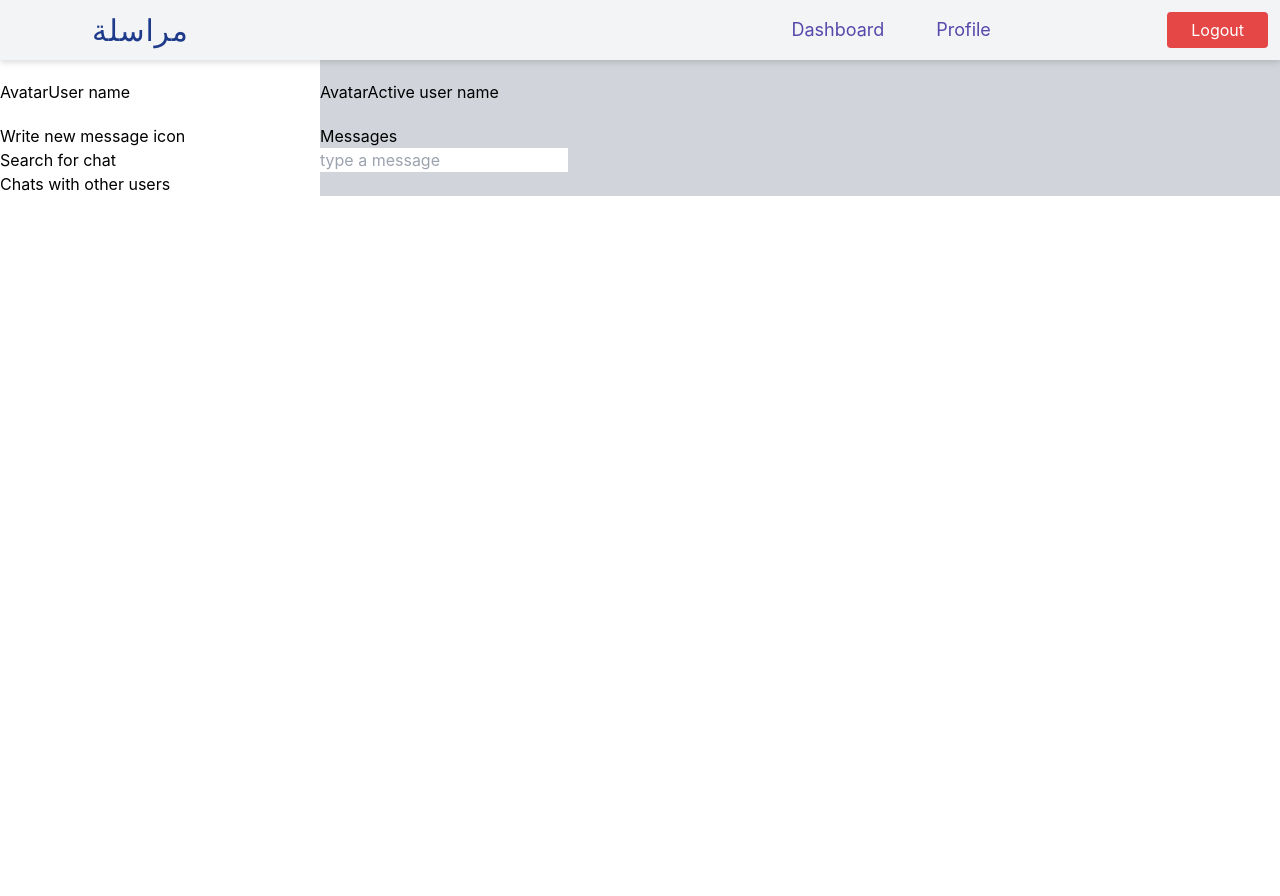
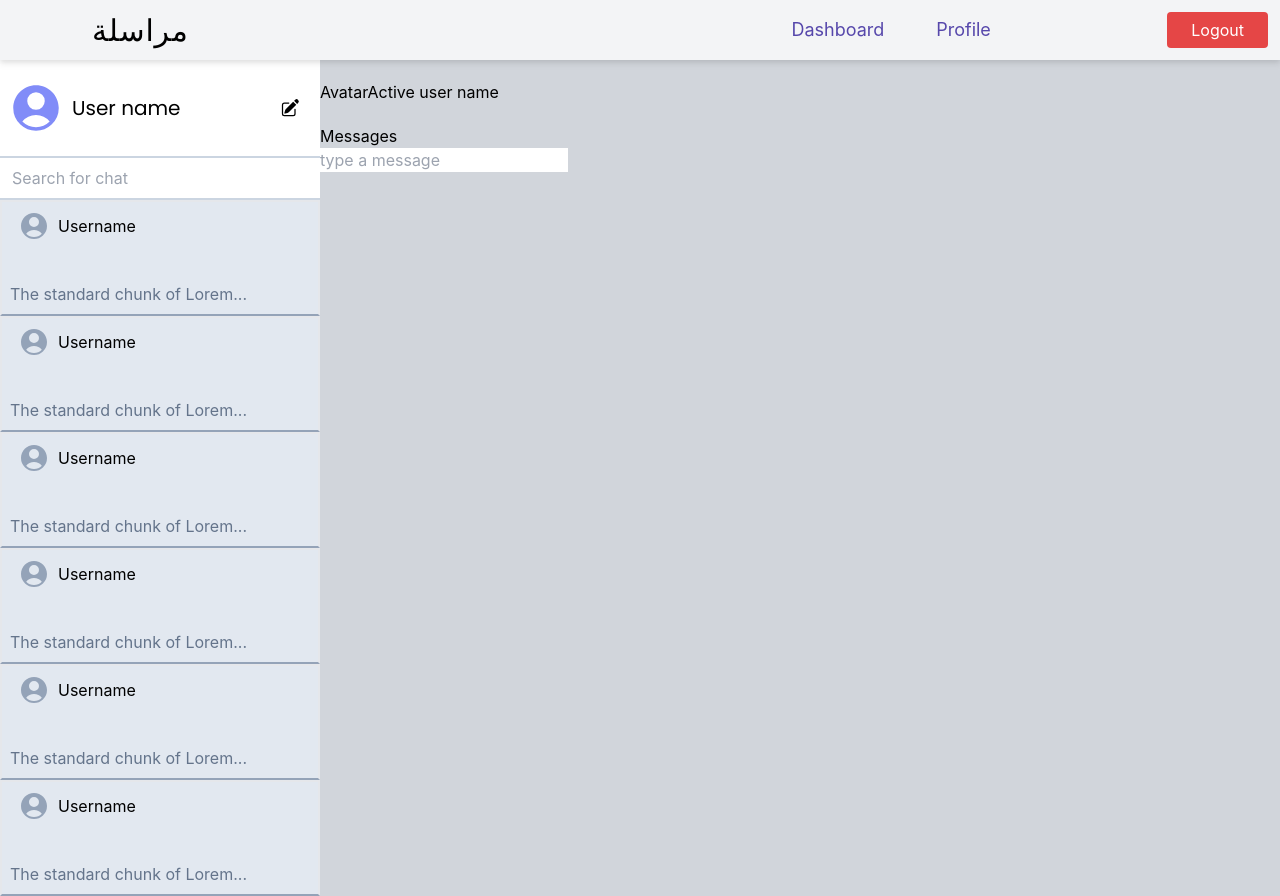
Before and after one commit to Md-Ishmam-Iqbal/muraasilah-v2, a React (Vite) app in the folder frontend/: page /dashboard in a window 1280 px wide. Before the commit the page ends 800 px from the top, so only its background shows below. Built offline with nearby package versions, Linux system fonts and the light colour scheme; sample sign-in values are in the browser's storage.

Commit message:
implemented dashboard sidebar frontend

```diff
--- a/frontend/package.json
+++ b/frontend/package.json
@@ -10,6 +10,7 @@
     "preview": "vite preview"
   },
   "dependencies": {
+    "@heroicons/react": "^2.0.18",
     "axios": "^1.4.0",
     "formik": "^2.4.3",
     "gsap": "^3.12.2",
--- a/frontend/src/Components/DashboardShell.jsx
+++ /dev/null
@@ -1,25 +0,0 @@
-const DashboardShell = () => {
-  return (
-    <div className="grid grid-cols-4">
-      <section className="col-span-1">
-        <header>
-          <h1 className="py-5">
-            <span>Avatar</span>User name
-          </h1>
-          <div>Write new message icon</div>
-        </header>
-        <section>Search for chat</section>
-        <section>Chats with other users</section>
-      </section>
-      <section className="col-span-3 bg-gray-300">
-        <h1 className="py-5">
-          <span>Avatar</span>Active user name
-        </h1>
-        <section>Messages</section>
-        <input type="text" placeholder="type a message" />
-      </section>
-    </div>
-  );
-};
-
-export default DashboardShell;
--- a/frontend/src/Components/Navbar.jsx
+++ b/frontend/src/Components/Navbar.jsx
@@ -6,7 +6,7 @@ const Navbar = ({ user }) => {
 
   return (
     <nav className="grid grid-cols-10 w-full bg-gray-100 h-fit p-3 drop-shadow-md">
-      <div className="font-vazirmatn font-extralight text-3xl tracking-wide text-blue-900 col-span-4 flex items-center justify-left mx-20">
+      <div className="font-vazirmatn font-extralight text-3xl tracking-wide col-span-4 flex items-center justify-left mx-20">
         مراسلة
       </div>
       <div className="col-span-2"></div>
--- /dev/null
+++ b/frontend/src/Components/dashboard/ChatPreview.jsx
@@ -0,0 +1,23 @@
+const ChatPreview = ({ avatar, username, lastMessage }) => {
+  const MAX_WORD_COUNT = 5; // Adjust this number as needed
+
+  const words = lastMessage.split(" ");
+
+  const truncatedMessage =
+    words.length > MAX_WORD_COUNT
+      ? words.slice(0, MAX_WORD_COUNT).join(" ") + "..."
+      : lastMessage;
+
+  return (
+    <div className="p-2 bg-slate-200 border-b-slate-400 border-2 h-1/6 overflow-hidden">
+      <h1 className="flex justify-left items-center">
+        {avatar}
+        {username}
+      </h1>
+      <p></p>
+      <p className="pt-10 pb-0 text-slate-500">{truncatedMessage}</p>
+    </div>
+  );
+};
+
+export default ChatPreview;
--- /dev/null
+++ b/frontend/src/Components/dashboard/DashboardActiveMessages.jsx
@@ -0,0 +1,13 @@
+const DashboardActiveMessages = () => {
+  return (
+    <>
+      <h1 className="py-5">
+        <span>Avatar</span>Active user name
+      </h1>
+      <section>Messages</section>
+      <input type="text" placeholder="type a message" />
+    </>
+  );
+};
+
+export default DashboardActiveMessages;
--- /dev/null
+++ b/frontend/src/Components/dashboard/DashboardShell.jsx
@@ -0,0 +1,10 @@
+const DashboardShell = ({ sidebar, main }) => {
+  return (
+    <div className="grid grid-cols-4 h-screen">
+      <section className="col-span-1">{sidebar}</section>
+      <section className="col-span-3 bg-gray-300">{main}</section>
+    </div>
+  );
+};
+
+export default DashboardShell;
--- /dev/null
+++ b/frontend/src/Components/dashboard/DashboardSidebar.jsx
@@ -0,0 +1,81 @@
+import ChatPreview from "./ChatPreview";
+import { UserCircleIcon, PencilSquareIcon } from "@heroicons/react/24/solid";
+
+const DashboardSidebar = () => {
+  return (
+    <section className="flex justify-center flex-col h-full">
+      <header className="flex justify-between py-5 items-center">
+        <h1 className="flex justify-around items-center">
+          <UserCircleIcon className="h-14 w-14 mx-2 stroke-2 fill-indigo-400" />
+          <span className="text-xl font-normal font-sans">User name</span>
+        </h1>
+        <PencilSquareIcon className="h-5 w-5 stroke-0 mx-5" />
+      </header>
+      <section className="grow-0">
+        <input
+          className="w-full px-3 py-2 border-slate-300 border-y-2"
+          type="text"
+          placeholder="Search for chat"
+        />
+      </section>
+      <section className="bg-red-50 grow h-full">
+        <ChatPreview
+          avatar={
+            <UserCircleIcon className="h-8 w-8 stroke-2 mx-2 fill-slate-400" />
+          }
+          username={"Username"}
+          lastMessage={
+            "The standard chunk of Lorem Ipsum used since the 1500s is reproduced below for those interested"
+          }
+        />
+        <ChatPreview
+          avatar={
+            <UserCircleIcon className="h-8 w-8 stroke-2 mx-2 fill-slate-400" />
+          }
+          username={"Username"}
+          lastMessage={
+            "The standard chunk of Lorem Ipsum used since the 1500s is reproduced below for those interested"
+          }
+        />
+        <ChatPreview
+          avatar={
+            <UserCircleIcon className="h-8 w-8 stroke-2 mx-2 fill-slate-400" />
+          }
+          username={"Username"}
+          lastMessage={
+            "The standard chunk of Lorem Ipsum used since the 1500s is reproduced below for those interested"
+          }
+        />
+        <ChatPreview
+          avatar={
+            <UserCircleIcon className="h-8 w-8 stroke-2 mx-2 fill-slate-400" />
+          }
+          username={"Username"}
+          lastMessage={
+            "The standard chunk of Lorem Ipsum used since the 1500s is reproduced below for those interested"
+          }
+        />
+        <ChatPreview
+          avatar={
+            <UserCircleIcon className="h-8 w-8 stroke-2 mx-2 fill-slate-400" />
+          }
+          username={"Username"}
+          lastMessage={
+            "The standard chunk of Lorem Ipsum used since the 1500s is reproduced below for those interested"
+          }
+        />
+        <ChatPreview
+          avatar={
+            <UserCircleIcon className="h-8 w-8 stroke-2 mx-2 fill-slate-400" />
+          }
+          username={"Username"}
+          lastMessage={
+            "The standard chunk of Lorem Ipsum used since the 1500s is reproduced below for those interested"
+          }
+        />
+      </section>
+    </section>
+  );
+};
+
+export default DashboardSidebar;
--- a/frontend/src/Pages/Dashboard.jsx
+++ b/frontend/src/Pages/Dashboard.jsx
@@ -1,10 +1,13 @@
-import DashboardShell from "../components/DashboardShell";
+import DashboardShell from "../components/dashboard/DashboardShell";
+import DashboardActiveMessages from "../components/dashboard/DashboardActiveMessages";
+import DashboardSidebar from "../components/dashboard/DashboardSidebar";
 
 const Dashboard = () => {
   return (
-    <div>
-      <DashboardShell />
-    </div>
+    <DashboardShell
+      sidebar={<DashboardSidebar />}
+      main={<DashboardActiveMessages />}
+    />
   );
 };
 
--- a/frontend/src/Pages/Welcome.jsx
+++ b/frontend/src/Pages/Welcome.jsx
@@ -16,7 +16,7 @@ const Welcome = () => {
     gsap.fromTo(
       ".welcome-letter",
       { opacity: 0, x: -1 },
-      { opacity: 1, x: 0, duration: 0.5, stagger: 0.1 }
+      { opacity: 1, x: 0, duration: 0.2, stagger: 0.13 }
     );
   }, []);
 
@@ -32,12 +32,12 @@ const Welcome = () => {
     <main className="centerPage">
       <div className="w-full text-center">
         {isNewUser ? (
-          <h1 className="text-6xl font-light tracking-normal uppercase">
+          <h1 className="text-7xl font-light tracking-normal uppercase">
             {/* Wrap each letter in a span with a specific class */}
             {createLetterElements(`Welcome to Muraasilah, ${username}.`)}
           </h1>
         ) : (
-          <h1 className="text-6xl font-light text-slate-900 tracking-normal uppercase">
+          <h1 className="text-7xl font-light text-slate-900 tracking-normal uppercase">
             {createLetterElements(`Welcome Back, ${username}.`)}
           </h1>
         )}
--- a/frontend/src/index.css
+++ b/frontend/src/index.css
@@ -1,3 +1,4 @@
+@import url('https://fonts.googleapis.com/css2?family=Poppins:wght@100;200;300;400;500;600;700;800;900&family=Vazirmatn:wght@100;200;300;400;500;600&display=swap');
 html,
 body {
     padding: 0;
@@ -18,7 +19,6 @@ a {
 @tailwind base;
 @tailwind components;
 @tailwind utilities;
-@import url('https://fonts.googleapis.com/css2?family=Poppins:wght@100;200;300;400;500;600;700;800;900&family=Vazirmatn:wght@100;200;300;400;500;600&display=swap');
 
 
 @layer components {
```
Also changed, not shown: 1 other file (tests, documents, lock files or other folders).
